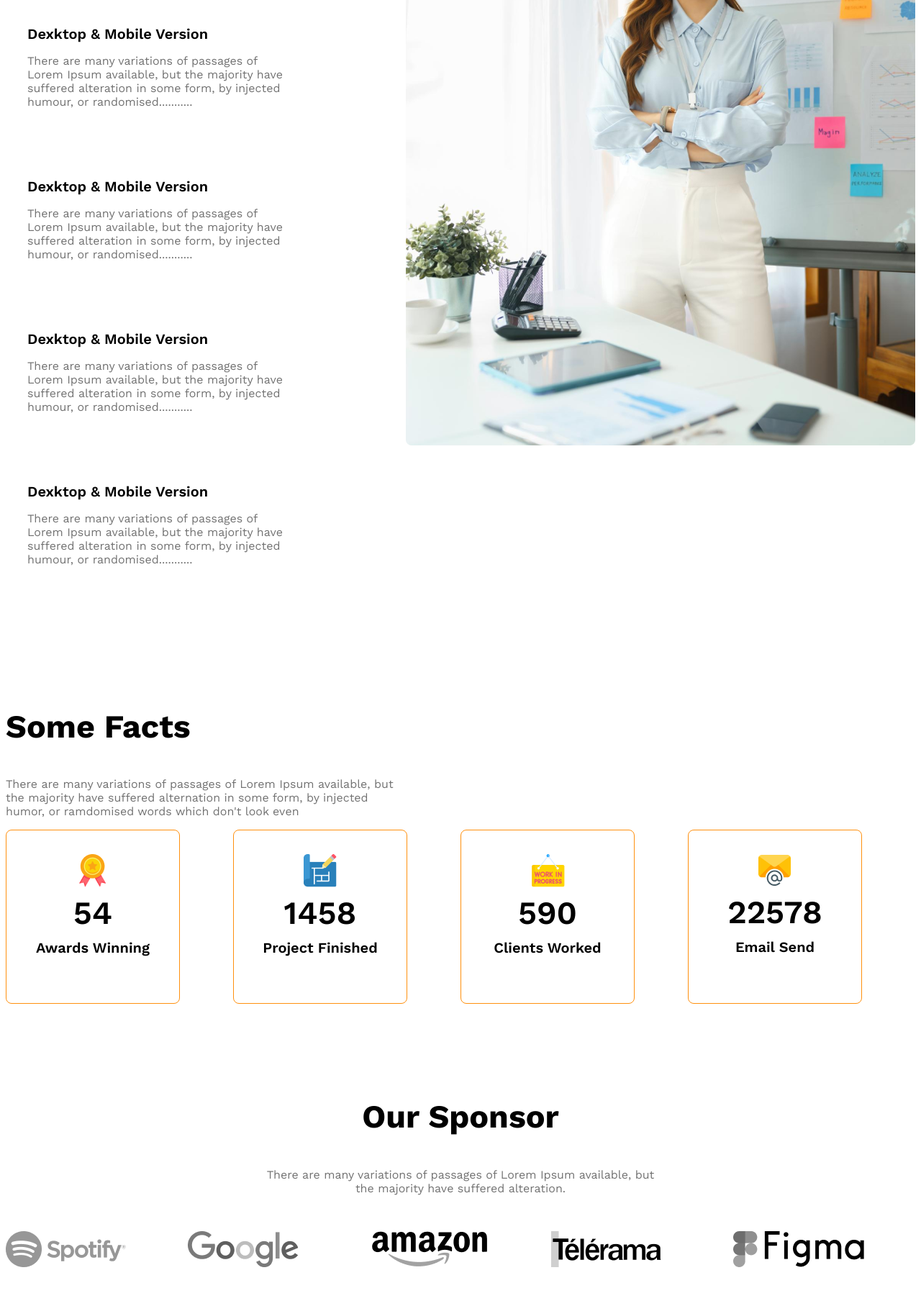
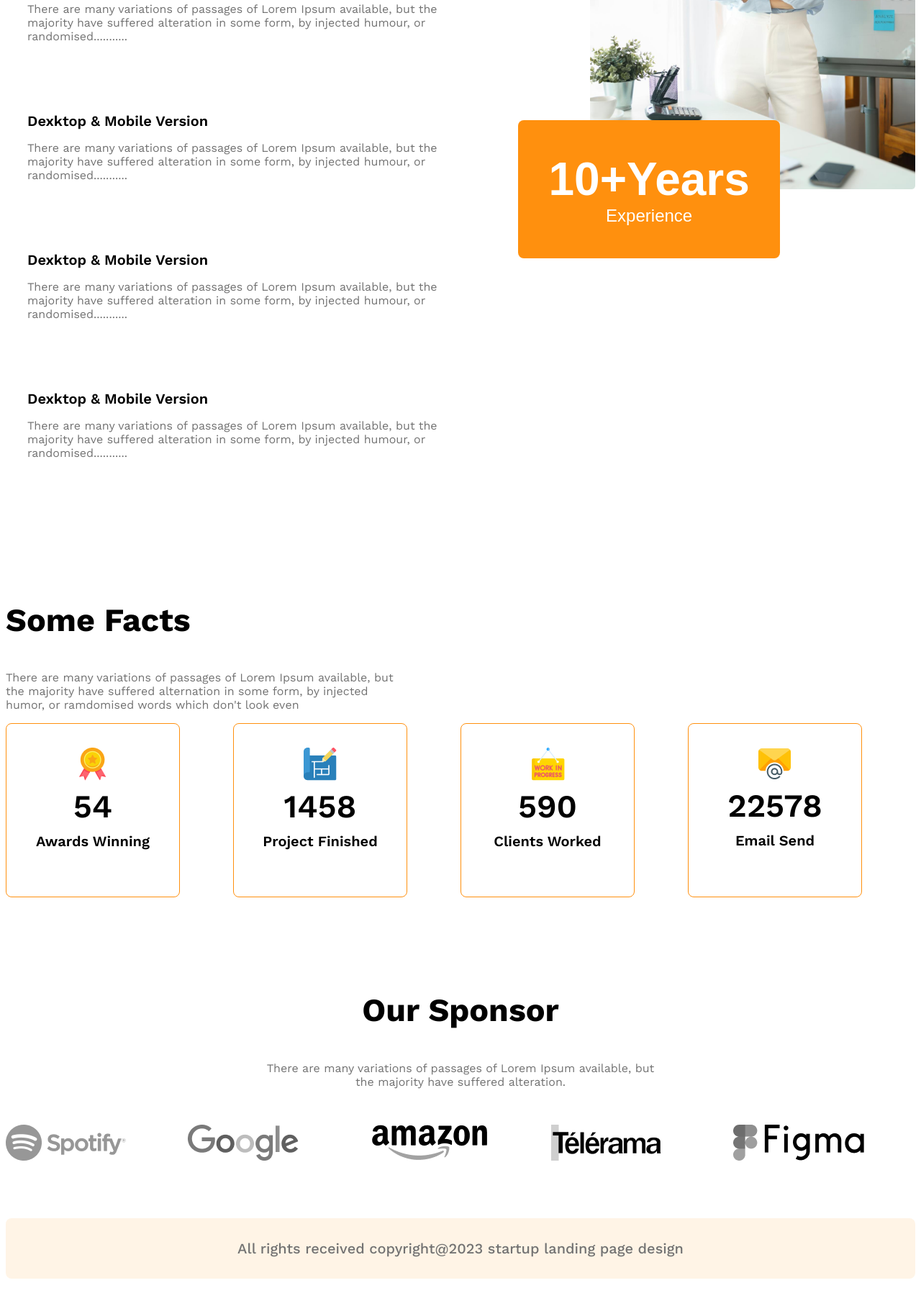
Before and after one commit to kanizPrema18/G3-architect-recorces, a plain HTML site: page architect.html in a window 1280 px wide. Shown: the part 2515-4330 px from the top of the page at 72% size. Before the commit the page ends 4284 px from the top, so only its background shows below. Drawn offline with nearby package versions, Linux system fonts and the light colour scheme.

Commit message:
added experience badge and footer section

```diff
--- a/architect.css
+++ b/architect.css
@@ -116,6 +116,20 @@ nav li a{
    margin-top: 0;
    margin-bottom: 0;
 }
+#experience-badge{
+   padding: 45px 42px;
+   font-size: 1.5rem;
+   font-weight: 500;
+   margin-left: -100px;
+   margin-top: -100px;
+}
+#experience-year{
+   font-size: 4rem;
+   font-weight: 700;
+}
+.featured-architect img{
+   width: 100%;
+}
 
 /* Some facts related style */
 .fact-container{
@@ -160,9 +174,23 @@ nav li a{
 .sponsor-company img{
    filter: grayscale(100%); /* img k gray color korte */
 }
+
+/* Footer Section */
+.footer{
+   padding: 10px 30px;
+   border-radius: 8px;
+   margin-top: 80px;
+   margin-bottom: 100px;
+}
+.footer-content{
+   font-size: 1.25rem;
+   font-weight: 500;
+   text-align: center;
+}
+
 /* Responsive Media Query */
 @media screen and (max-width: 576px){
-   .navbar, .nav-links, .teams{
+   .navbar, .nav-links, .teams, .features{
      flex-direction: column;
    }
    .team-img, .fact-container, .sponsor-company{
@@ -179,10 +207,14 @@ nav li a{
      justify-items: center;
      gap: 50px;
    }
+   #experience-badge{
+     margin-top: 20px;
+     margin-left: 20px;
+   }
 }
 /* Medium Device */
 @media screen and (min-width: 576px) and (max-width: 992px){
-   .teams{
+   .teams, .features{
       flex-direction: column;
    }
    .our-features{
@@ -193,4 +225,8 @@ nav li a{
       gap: 50px;
       justify-items: center;
    }
+   #experience-badge{
+      margin-top: 20px;
+      margin-left: 20px;
+    }
 }
--- a/architect.html
+++ b/architect.html
@@ -66,8 +66,12 @@
       <p class="text-light-gray">There are many variations of passages of Lorem Ipsum available, but the majority have suffered alteration in some form, by injected humour, or randomised...........</p>
     </div>
   </div>
-  <div>
+  <div class="featured-architect">
     <img src="images/architect.png" alt="">
+    <button id="experience-badge" class="btn-primary">
+      <span id="experience-year">10+Years</span><br>
+      <span >Experience</span>
+    </button>
   </div>
  </section>
 
@@ -125,8 +129,8 @@
     </div>
   </section>
  </main>
- <footer>
-
+ <footer class="footer bg-light">
+    <p class="footer-content text-light-gray">All rights received copyright@2023 startup landing page design</p>
  </footer>
 </body>
 </html>
```
